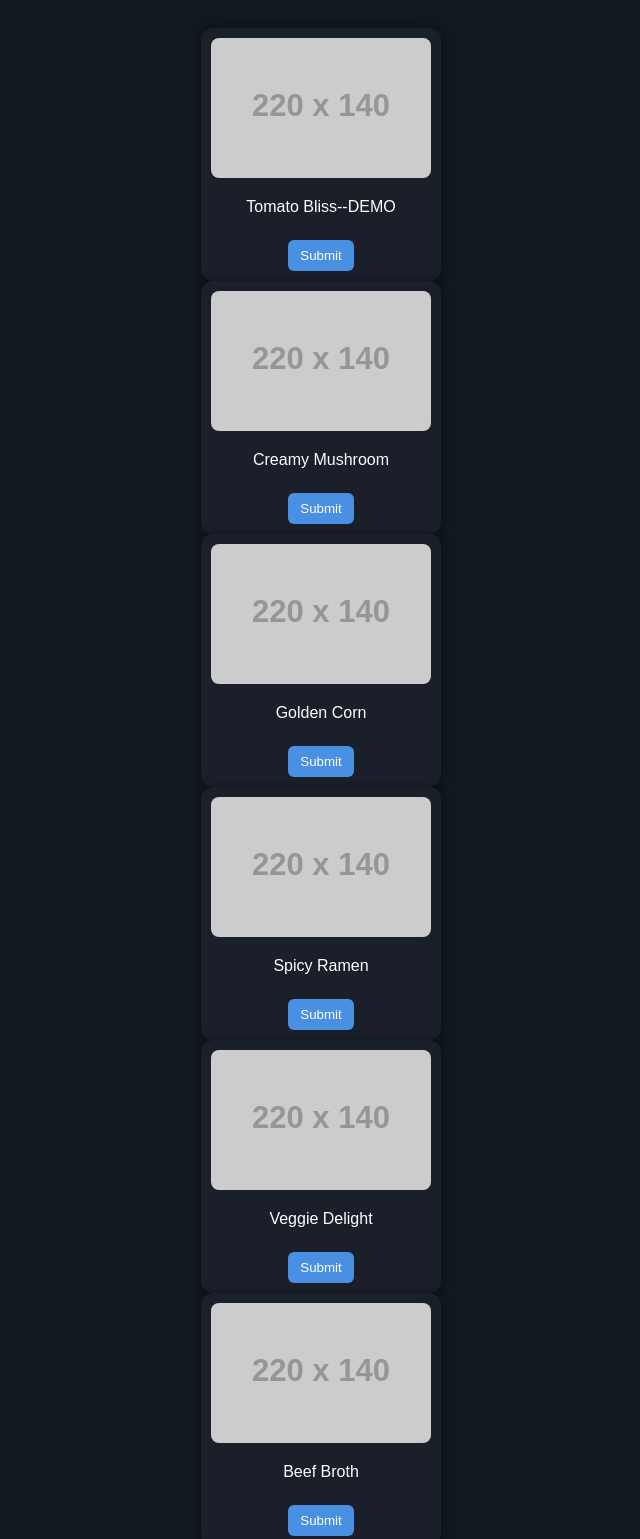
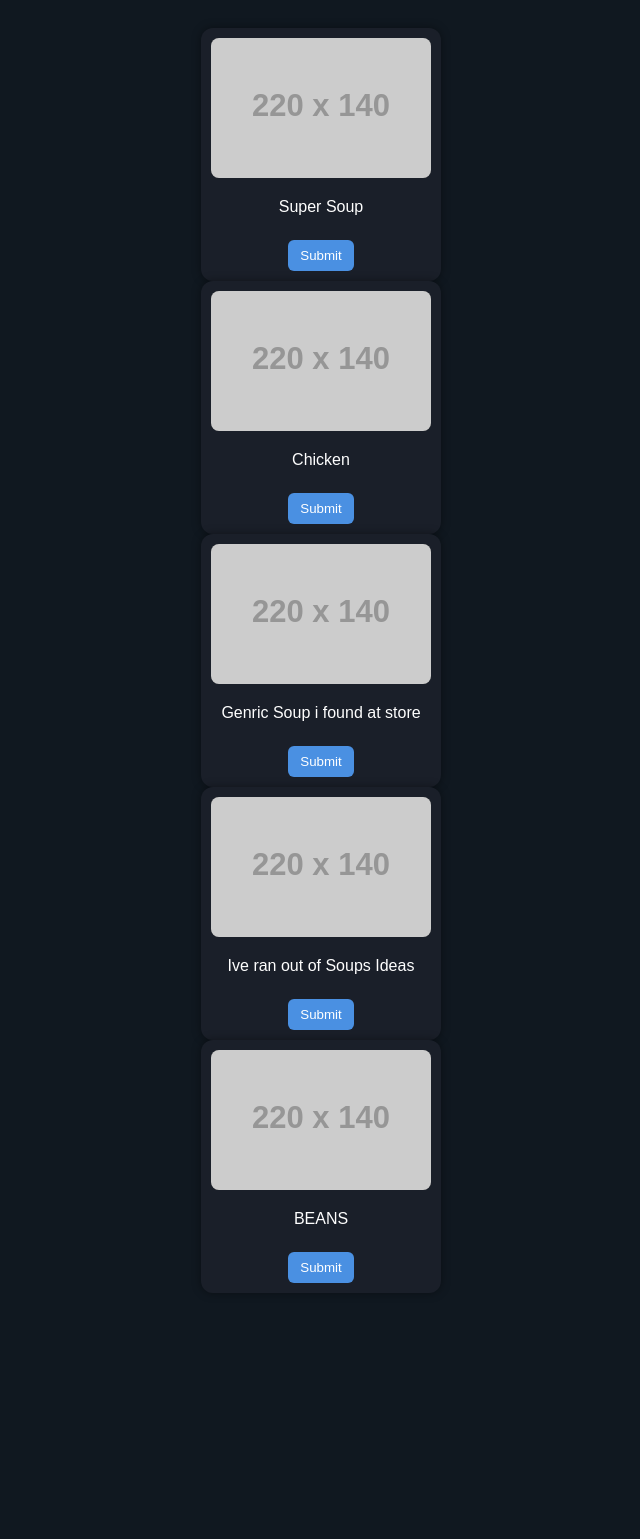
Before and after one commit to Magicflash67/Soup, a plain HTML site: page index.html in a window 1280 px wide. Shown: the top 1539 px of the page, without its empty margins (319-959 px from the left). After the commit the page ends 1321 px from the top, so only its background shows below. Drawn offline with Linux system fonts and the light colour scheme; placeholder pictures from the web are drawn by us.

```diff
--- a/index.html
+++ b/index.html
@@ -128,16 +128,11 @@
   <script>
     // Hard-coded soups + images
     const soups = [
-      { name: "Tomato Bliss--DEMO", image: "https://imgplaceholder.com/220x140/ff6b6b/ffffff/fa-image?text=Tomato+Bliss" },
-      { name: "Creamy Mushroom", image: "https://imgplaceholder.com/220x140/a8a29e/ffffff/fa-image?text=Creamy+Mushroom" },
-      { name: "Golden Corn", image: "https://imgplaceholder.com/220x140/ffd700/000000/fa-image?text=Golden+Corn" },
-      { name: "Spicy Ramen", image: "https://imgplaceholder.com/220x140/ff4d4d/ffffff/fa-image?text=Spicy+Ramen" },
-      { name: "Veggie Delight", image: "https://imgplaceholder.com/220x140/4caf50/ffffff/fa-image?text=Veggie+Delight" },
-      { name: "Beef Broth", image: "https://imgplaceholder.com/220x140/8b4513/ffffff/fa-image?text=Beef+Broth" },
-      { name: "Miso Magic", image: "https://imgplaceholder.com/220x140/d4a373/ffffff/fa-image?text=Miso+Magic" },
-      { name: "Seaweed Wonder", image: "https://imgplaceholder.com/220x140/2e7d32/ffffff/fa-image?text=Seaweed+Wonder" },
-      { name: "Pumpkin Puree", image: "https://imgplaceholder.com/220x140/ff9800/ffffff/fa-image?text=Pumpkin+Puree" },
-      { name: "Chicken Noodle", image: "https://imgplaceholder.com/220x140/ffa726/000000/fa-image?text=Chicken+Noodle" }
+      { name: "Super Soup", image: "https://imgplaceholder.com/220x140/ff6b6b/ffffff/fa-image?text=Tomato+Bliss" },
+      { name: "Chicken", image: "https://imgplaceholder.com/220x140/ffd700/000000/fa-image?text=Chicken" },
+      { name: "Genric Soup i found at store", image: "https://imgplaceholder.com/220x140/ffd700/000000/fa-image?text=Genric+Soup" },
+      { name: "Ive ran out of Soups Ideas", image: "https://imgplaceholder.com/220x140/ff4d4d/ffffff/fa-image?text=OutOfIdeas" },
+      { name: "BEANS", image: "https://imgplaceholder.com/220x140/4caf50/ffffff/fa-image?text=Veggie+Delight" },
     ];
 
     const gallery = document.getElementById('gallery');
```
